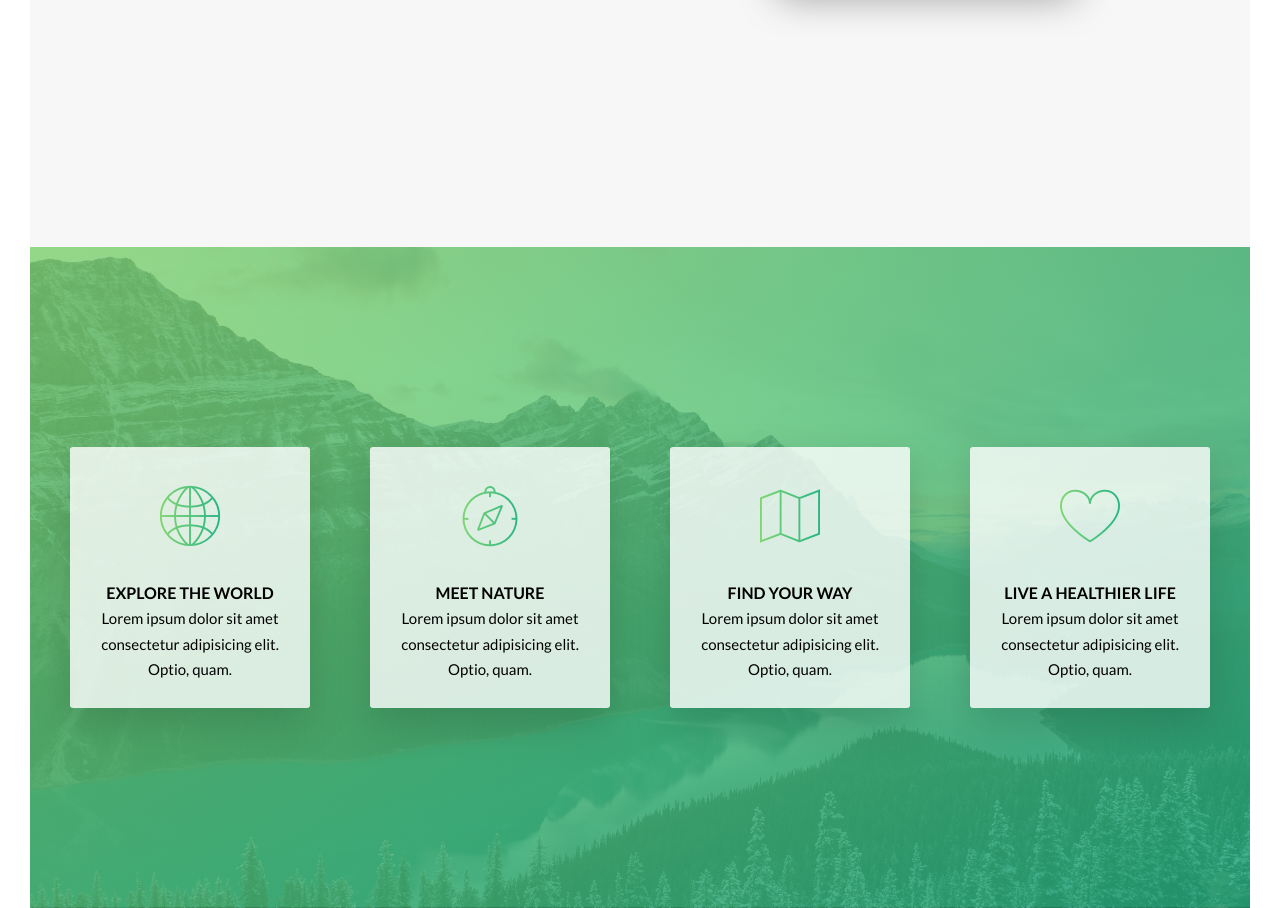
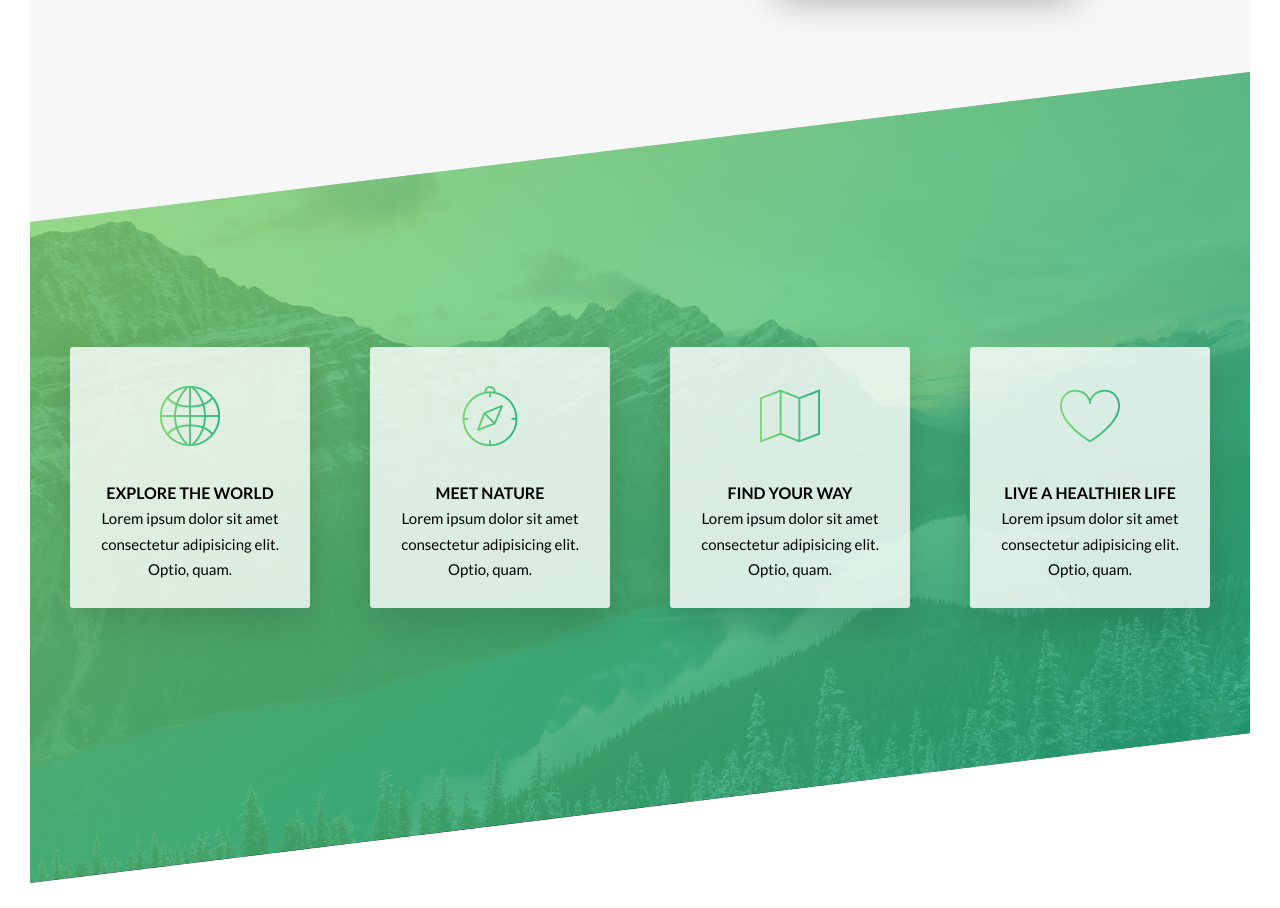
Before and after one commit to nick-tester/css-natours, a website: page index.html in a window 1280 px wide. Shown: the part 1333-2241 px from the top of the page. Drawn offline with Linux system fonts and the light colour scheme.

Commit message:
section features

```diff
--- a/scss/components/_feature-box.scss
+++ b/scss/components/_feature-box.scss
@@ -21,8 +21,4 @@
         background-clip: text;
         color: transparent;
     }
-
-    &__text {
-
-    }
 }
--- a/scss/pages/_home.scss
+++ b/scss/pages/_home.scss
@@ -11,4 +11,10 @@
         url(../img/nat-4.jpg);
     background-size: cover;
     background-position: center;
+
+    transform: skew(0, -7deg) translateY(-10rem);
+
+    & > * {
+        transform: skew(0, 7deg);
+    }
 }
```
Also changed, not shown: css/style.css.
